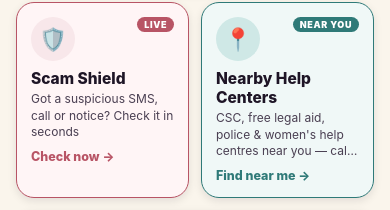
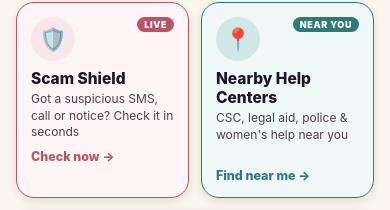
Before and after one commit to satvikjain2507-star/Nyaya-Setu, a React Native app: screen /HomeMain in a window 390 px wide. Shown: the part 521-731 px from the top of the page. Built offline with nearby package versions, Linux system fonts and the light colour scheme; no server answers; what expo-audio would draw is missing.

Commit message:
Shorter Help Centres tile text so it is not cut off

```diff
--- a/src/data/translations.js
+++ b/src/data/translations.js
@@ -19,7 +19,7 @@ export const STRINGS = {
     speakNow: "Tap and speak your problem",
     speakNowSub: "Any of 13 Indian languages — no typing needed",
     checkNow: "Check now",
-    helpCentersHomeDesc: "CSC, free legal aid, police & women's help centres near you — call or get directions",
+    helpCentersHomeDesc: "CSC, legal aid, police & women's help near you",
     findNearMe: "Find near me",
     helplinesOneTap: "Helplines — one tap to call",
     moreTools: "More tools",
@@ -92,7 +92,7 @@ export const STRINGS = {
     speakNow: "टैप करें और अपनी समस्या बोलें",
     speakNowSub: "13 भारतीय भाषाओं में — टाइप करने की ज़रूरत नहीं",
     checkNow: "अभी जाँचें",
-    helpCentersHomeDesc: "आपके पास CSC, मुफ़्त कानूनी सहायता, पुलिस और महिला सहायता केंद्र — कॉल करें या रास्ता देखें",
+    helpCentersHomeDesc: "आपके पास CSC, कानूनी सहायता, पुलिस और महिला सहायता",
     findNearMe: "पास में खोजें",
     helplinesOneTap: "हेल्पलाइन — एक टैप में कॉल",
     moreTools: "और सुविधाएँ",
```
